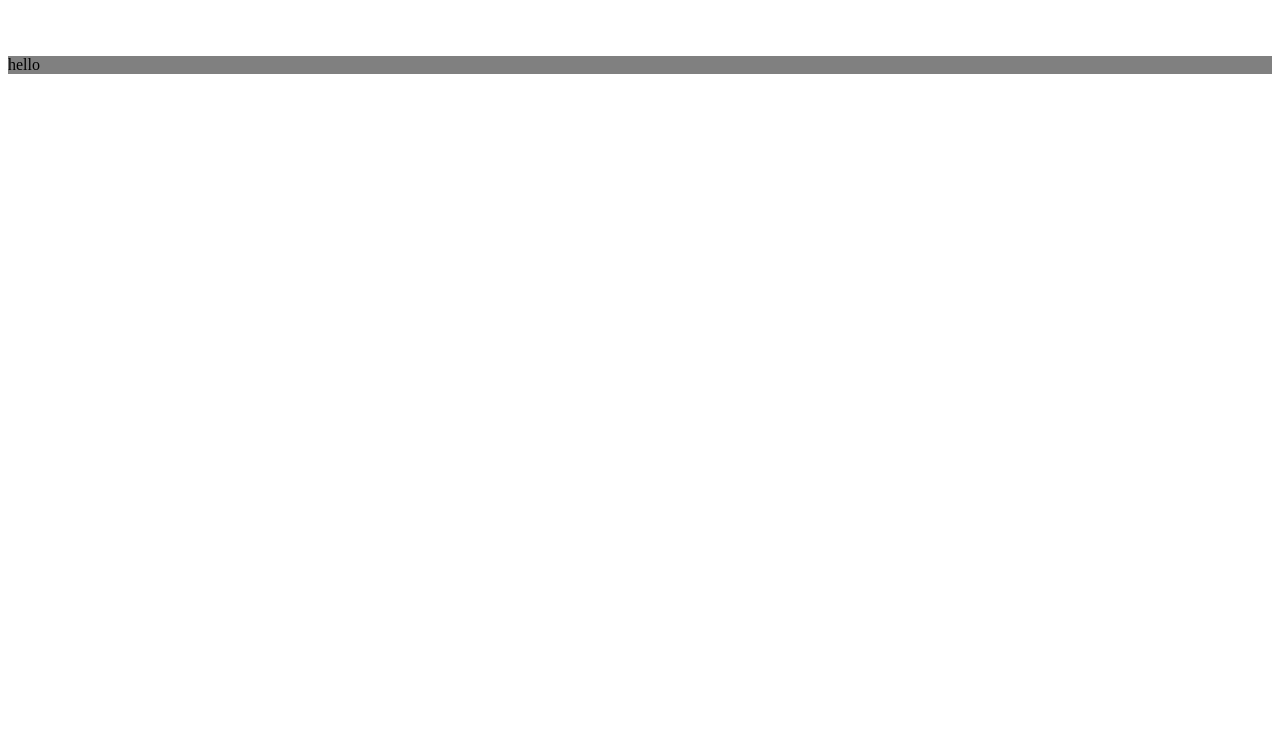
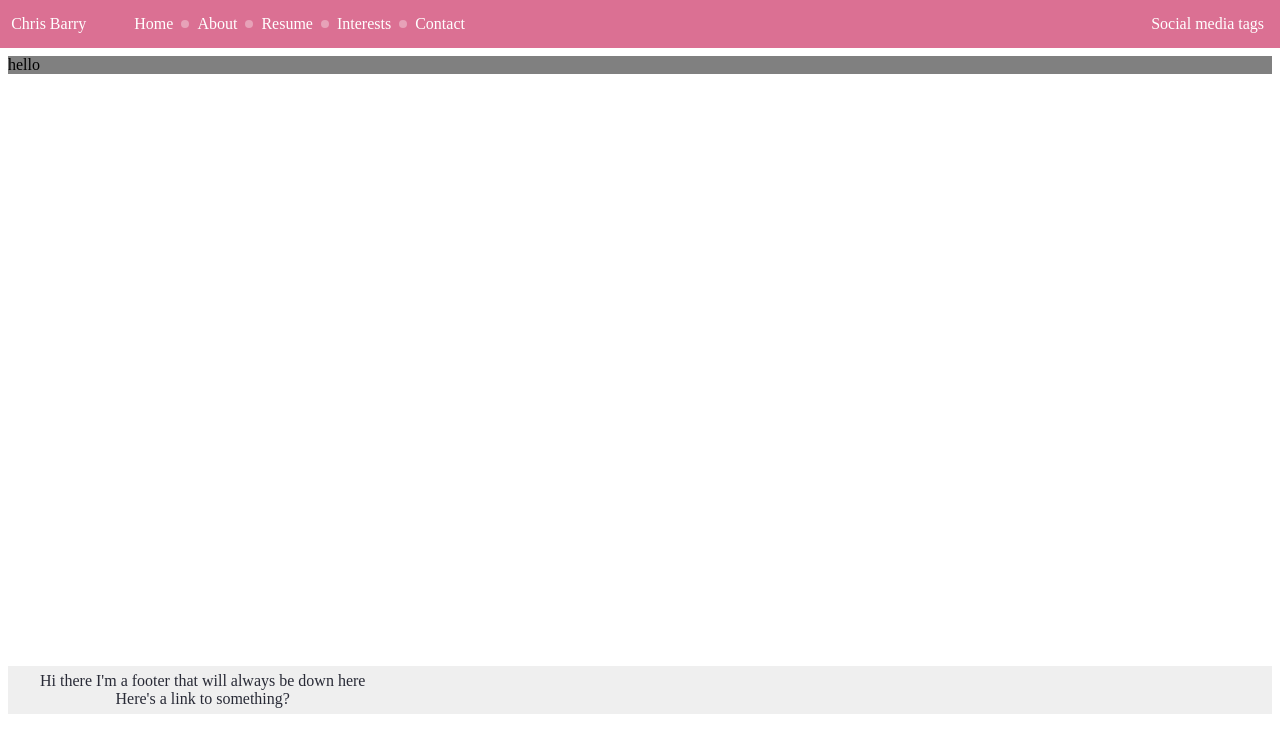
Before and after one commit to Chris-Barry-43/personal-site, a React (Create React App) app: page /about in a window 1280 px wide. Shown: the top 752 px of the page. Built offline with nearby package versions, Linux system fonts and the light colour scheme.

Commit message:
add navbar and footer

```diff
--- a/src/App.js
+++ b/src/App.js
@@ -18,6 +18,8 @@ function App() {
   return (
     <div>
       <HashRouter>
+
+        <Navbar/>
         <div>
           <Main>
             hello
@@ -34,6 +36,7 @@ function App() {
 
       </HashRouter>
 
+      <Footer/>
     </div>
   );
 }
```
